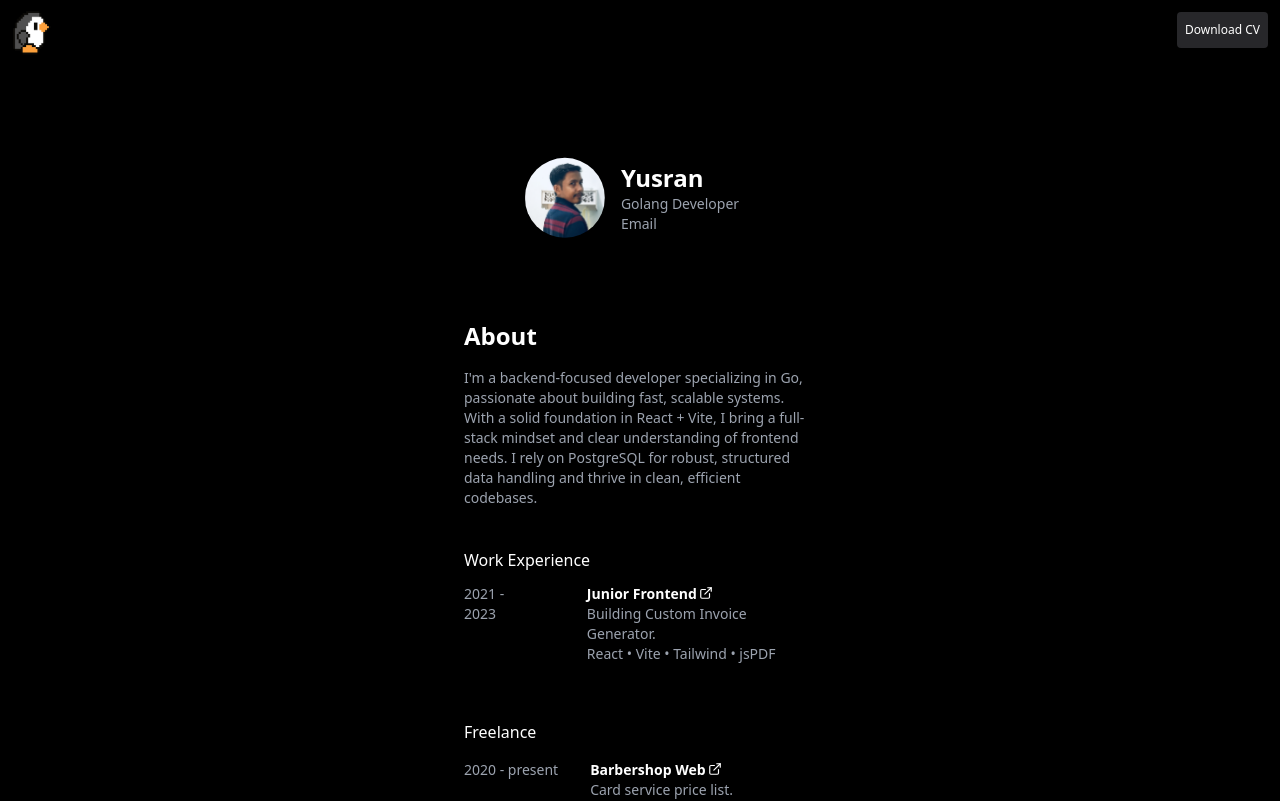
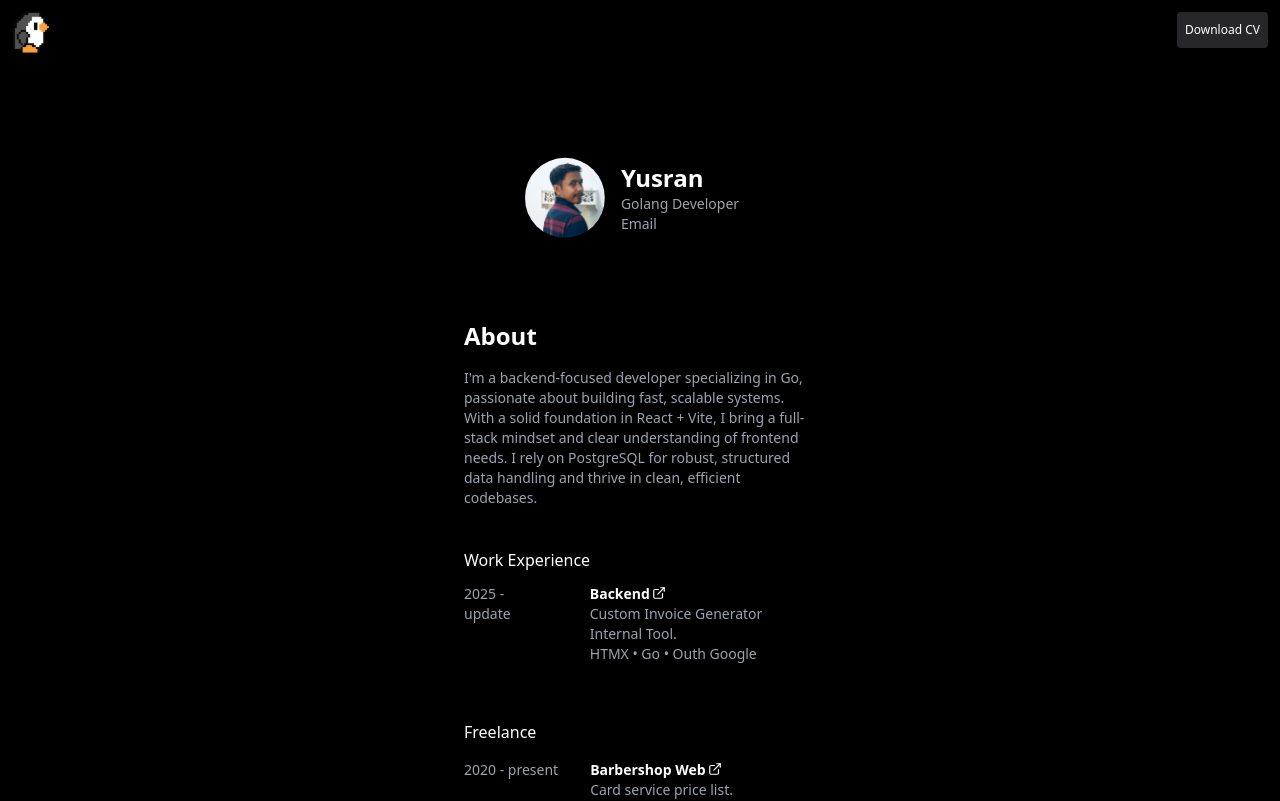
Before and after one commit to 92lucky/HireMe, a React (Vite) app: page / in a window 1280 px wide. Shown: the top 801 px of the page. Built offline with nearby package versions, Linux system fonts and the light colour scheme.

Commit message:
add backend project

```diff
--- a/src/components/WorkExperience.jsx
+++ b/src/components/WorkExperience.jsx
@@ -7,17 +7,17 @@ const WorkExperience = () => {
       <h2 className="mb-3">Work Experience</h2>
 
       <div className="xs:flex  grid grid-cols-1  xs:mt-auto mb-5  xs:gap-12 ">
-        <span className="text-sm text-gray-400">2021 - 2023</span>
+        <span className="text-sm text-gray-400">2025 - update</span>
 
         <div>
           <div className="text-sm font-semibold hover:underline">
             <a
               className="flex"
-              href="http://invoice-generator-beta-eosin.vercel.app"
+              href="https://invoicego-production.up.railway.app"
               target="_blank"
               rel="noopener noreferrer"
             >
-              Junior Frontend{" "}
+              Backend{" "}
               <FiExternalLink
                 style={{
                   marginTop: "2px",
@@ -27,8 +27,8 @@ const WorkExperience = () => {
             </a>
           </div>
           <p className="text-gray-400 text-sm">
-            Building Custom Invoice Generator. <br />
-            React • Vite • Tailwind • jsPDF
+            Custom Invoice Generator Internal Tool. <br />
+            HTMX • Go • Outh Google
           </p>
         </div>
       </div>
```
